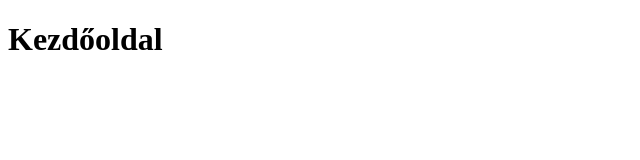
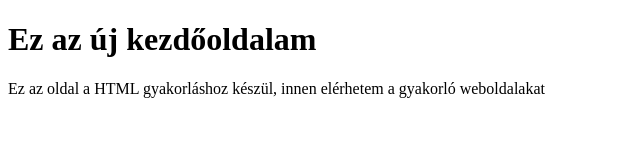
Before and after one commit to faragomiklos/faragomiklos.github.io, a plain HTML site: page index.html in a window 1280 px wide. Shown: the whole page, without its empty margins (0-640 px from the left). Drawn offline with Linux system fonts and the light colour scheme.

Commit message:
új bekezdés

```diff
--- a/index.html
+++ b/index.html
@@ -6,6 +6,8 @@
     <title>kezdőoldal</title>
 </head>
 <body>
-    <h1>Kezdőoldal</h1>
+    <h1>Ez az új kezdőoldalam</h1>
+    <p>Ez az oldal a HTML gyakorláshoz készül, innen elérhetem a gyakorló weboldalakat</p>
+
 </body>
 </html>
```
